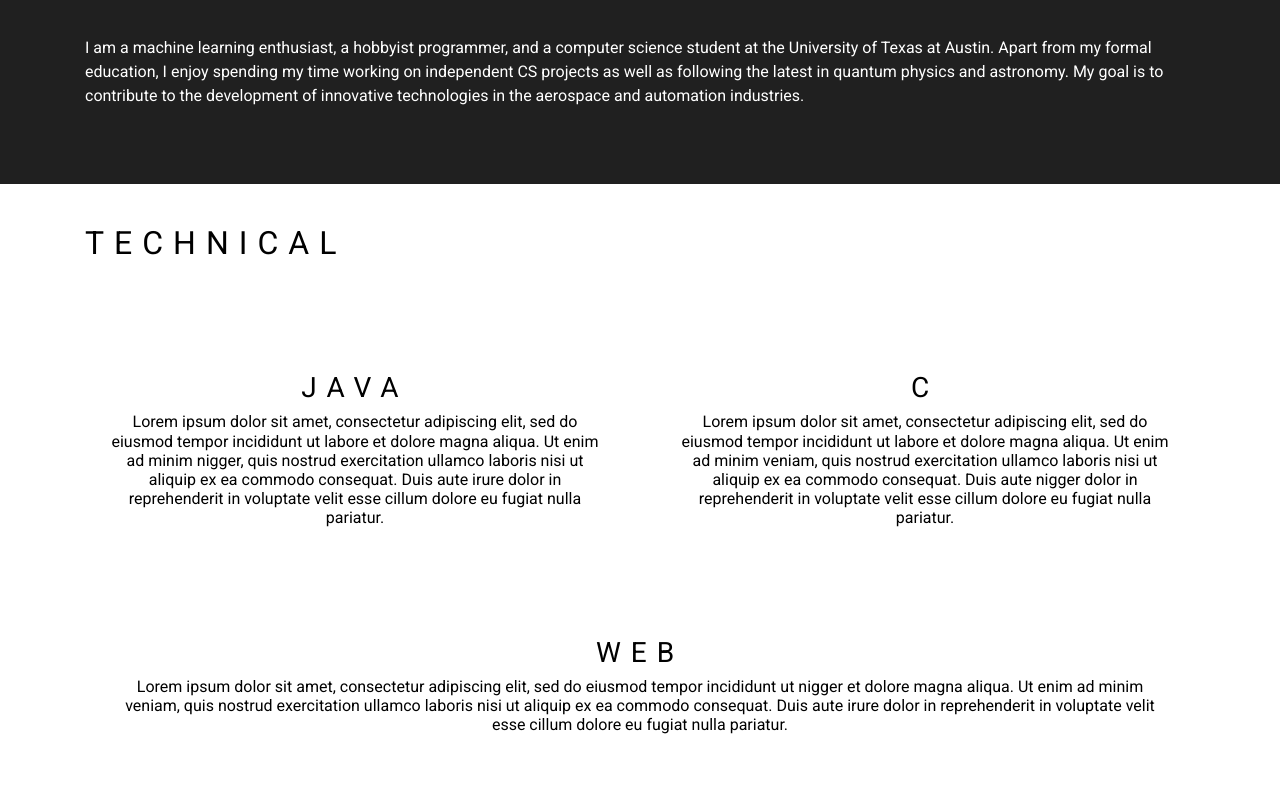
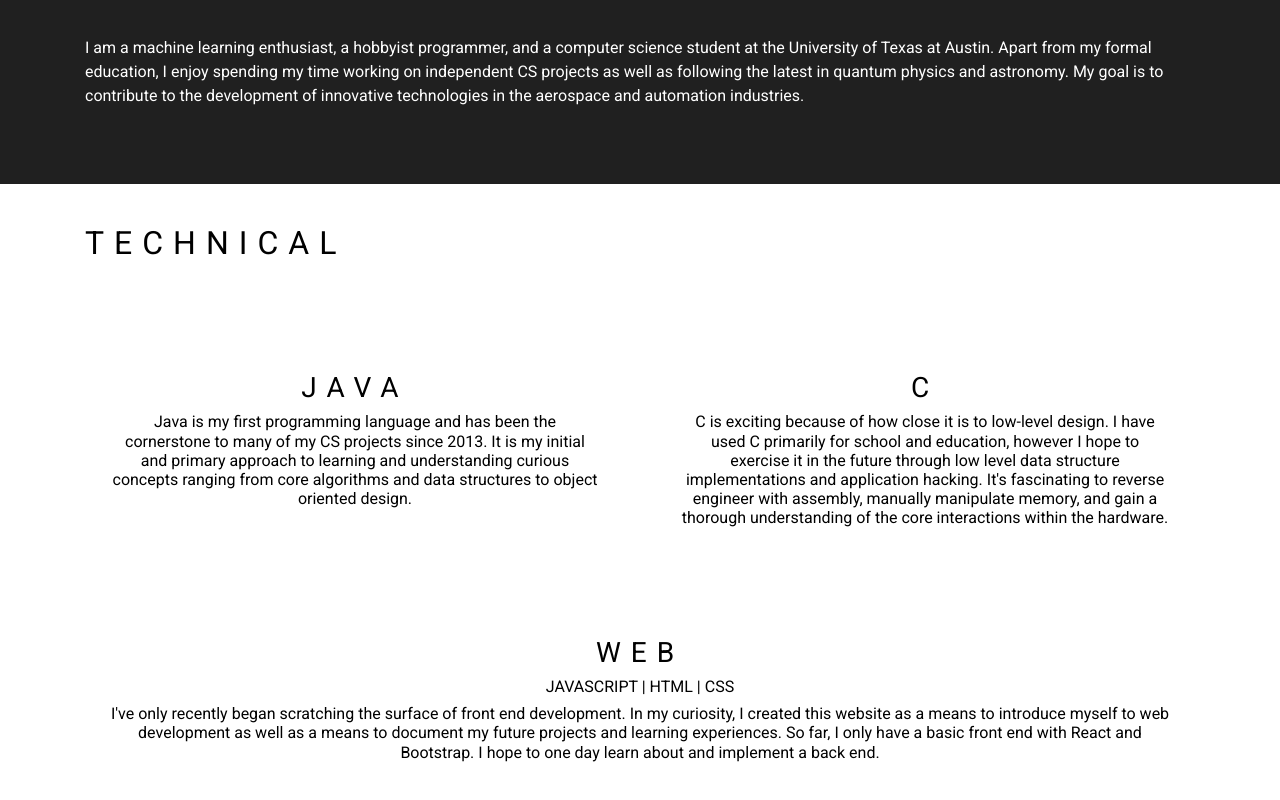
Before and after one commit to brainleq/Personal-Website-v2, a React (Create React App) app: page / in a window 1280 px wide. Shown: the part 910-1710 px from the top of the page. Built offline with nearby package versions, Linux system fonts and the light colour scheme.

Commit message:
Filled in information within TECHNICAL

```diff
--- a/src/views/Home.js
+++ b/src/views/Home.js
@@ -36,33 +36,29 @@ class Home extends Component {
             <div class="row" id="aboutPad">
               <div class="col-md-6 tilePad" id="centerText">
                 <h3 id="letter-spacing">JAVA</h3>
-                <h6>Lorem ipsum dolor sit amet, consectetur adipiscing elit,
-                sed do eiusmod tempor incididunt ut labore et dolore magna aliqua.
-                Ut enim ad minim nigger, quis nostrud exercitation ullamco laboris
-                nisi ut aliquip ex ea commodo consequat. Duis aute irure dolor in
-                reprehenderit in voluptate velit esse cillum dolore eu fugiat nulla
-                pariatur.</h6>
+                <h6>Java is my first programming language and has been the cornerstone
+                to many of my CS projects since 2013. It is my initial and primary approach
+                to learning and understanding curious concepts ranging from core algorithms
+                and data structures to object oriented design.</h6>
               </div>
               <div class="col-md-6 tilePad" id="centerText">
                 <h3 id="letter-spacing">C</h3>
-                <h6>Lorem ipsum dolor sit amet, consectetur adipiscing elit,
-                sed do eiusmod tempor incididunt ut labore et dolore magna aliqua.
-                Ut enim ad minim veniam, quis nostrud exercitation ullamco laboris
-                nisi ut aliquip ex ea commodo consequat. Duis aute nigger dolor in
-                reprehenderit in voluptate velit esse cillum dolore eu fugiat nulla
-                pariatur.</h6>
+                <h6>C is exciting because of how close it is to low-level design. I have used
+                C primarily for school and education, however I hope to exercise it in the future
+                through low level data structure implementations and application hacking.
+                It's fascinating to reverse engineer with assembly, manually manipulate memory,
+                and gain a thorough understanding of the core interactions within the hardware.</h6>
               </div>
             </div>
 
             <div class="row">
               <div class="col-md-12 tilePad" id="centerText">
                 <h3 id="letter-spacing">WEB</h3>
-                <h6>Lorem ipsum dolor sit amet, consectetur adipiscing elit,
-                sed do eiusmod tempor incididunt ut nigger et dolore magna aliqua.
-                Ut enim ad minim veniam, quis nostrud exercitation ullamco laboris
-                nisi ut aliquip ex ea commodo consequat. Duis aute irure dolor in
-                reprehenderit in voluptate velit esse cillum dolore eu fugiat nulla
-                pariatur.</h6>
+                <h6>JAVASCRIPT | HTML | CSS</h6>
+                <h6>I've only recently began scratching the surface of front end development. In my curiosity,
+                I created this website as a means to introduce myself to web development as well
+                as a means to document my future projects and learning experiences. So far, I only have a basic
+                front end with React and Bootstrap. I hope to one day learn about and implement a back end.</h6>
               </div>
             </div>
 
```
